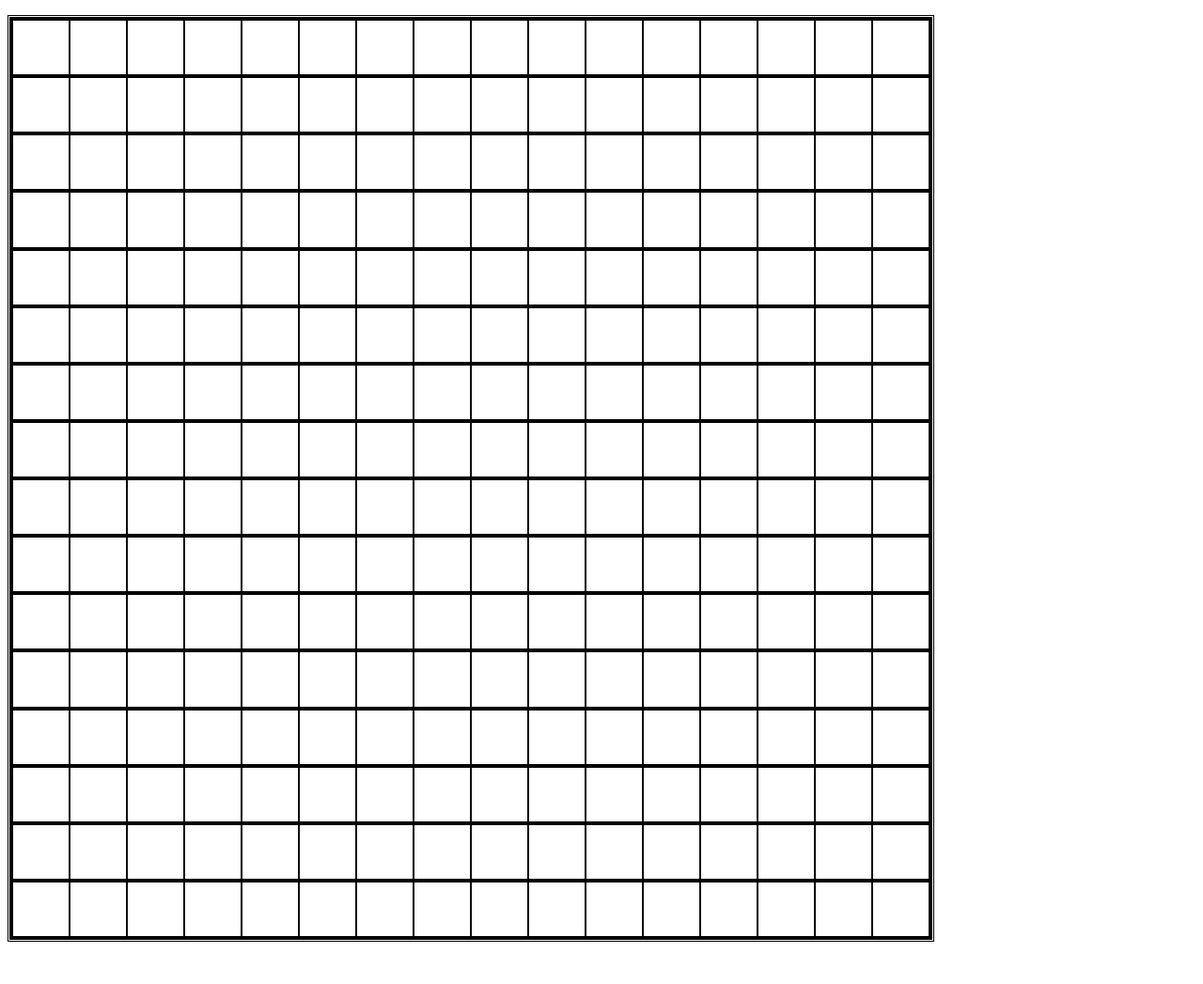
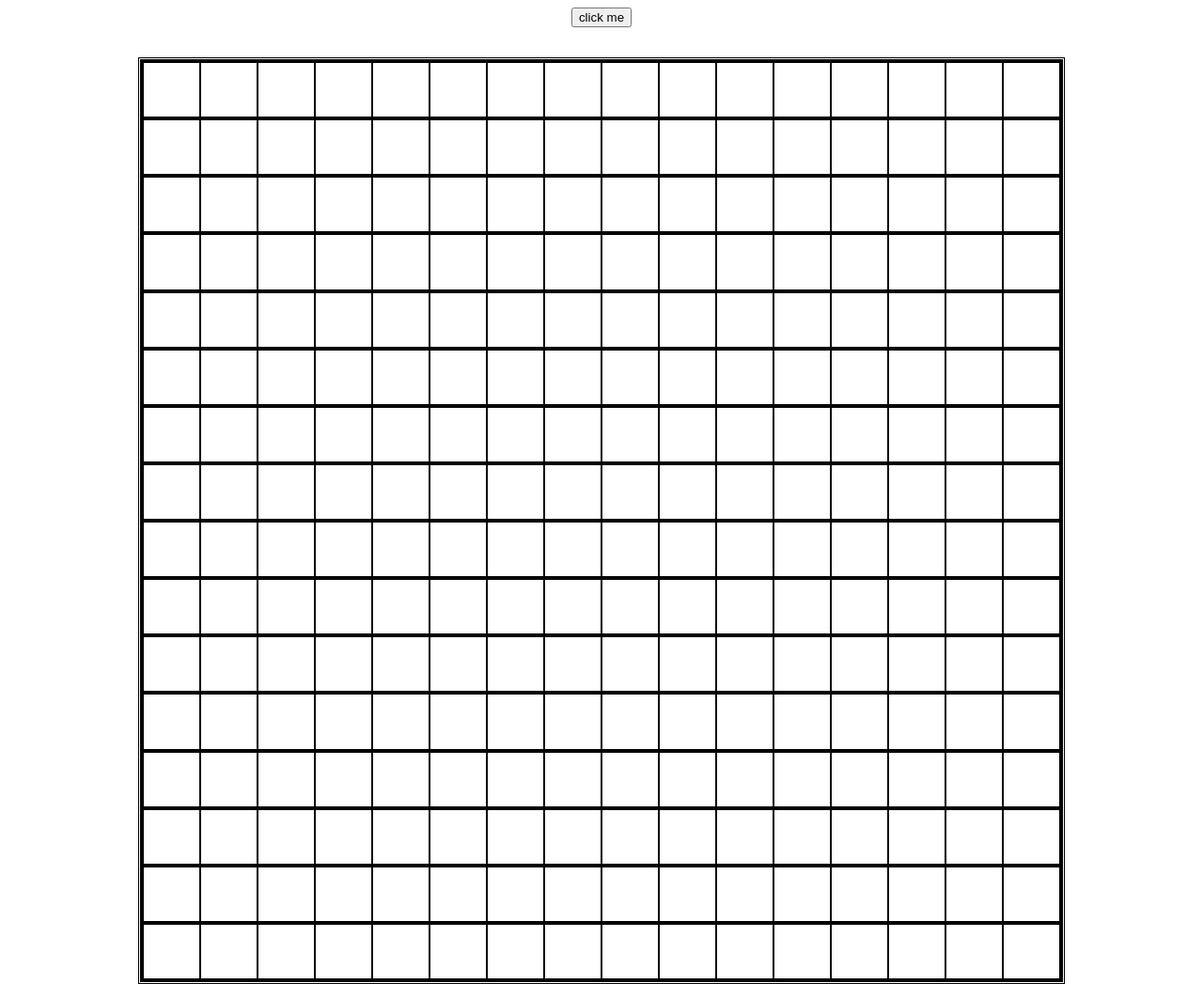
Before and after one commit to emhedge/etch-a-sketch, a plain HTML site: page index.html in a window 1280 px wide. Shown: the whole page at 94% size. Before the commit the page ends 1010 px from the top, so only its background shows below. Drawn offline with Linux system fonts and the light colour scheme.

Commit message:
Created a button for changing the args
It has no functionality at the moment; just a
placeholder for future reference;

```diff
--- a/etch-a-sketch.js
+++ b/etch-a-sketch.js
@@ -3,6 +3,16 @@ const divColumn = document.createElement('div');
 
 divRow.setAttribute('class', 'row');
 divColumn.setAttribute('class', 'column');
+
+// add a button to the top of the screen that will send the user
+// a popup asking for the number of squares per side for the new grid. Once
+// entered, the existing grid should be removed and a new grid should be
+// generated in the same total space as before (e.g. 960px wide) so that
+// you’ve got a new sketch pad.
+const buttonDiv = document.querySelector('btn');
+
+
+
 
 // function for creating 16x16 divs
 // for loop with i up to 16
--- a/index.html
+++ b/index.html
@@ -8,7 +8,14 @@
     <link rel="stylesheet" href="style.css">
 </head>
 <body>
-    <p id="log"></p>
+    <div id="buttonDiv">
+        <button id="btn">
+            click me
+        </button>
+    </div>
+    <p id="log">
+
+    </p>
     <container id="container">
 
     </container>
--- a/style.css
+++ b/style.css
@@ -1,6 +1,15 @@
+body {
+    display:flex;
+    flex-direction: column;
+    flex:1;
+    max-width: 100%;
+    justify-content: center;
+    align-items: center;
+}
+
 #container {
     display: flex;
-    flex: 1;
+    /* flex: 1; */
     width: 980px;
     height: 980px;
     border-style: double;
```
